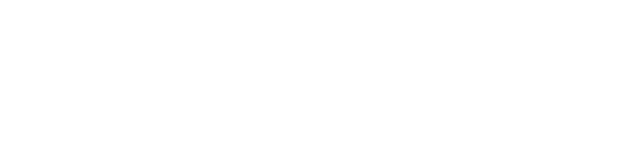
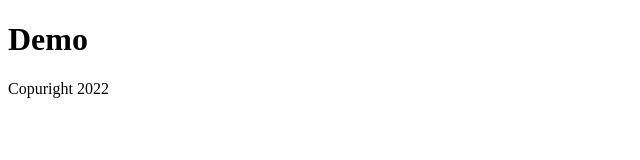
Before and after one commit to sergey-shiryaev/remote-demo, a plain HTML site: page index.html in a window 1280 px wide. Shown: the whole page, without its empty margins (0-640 px from the left). Drawn offline with Linux system fonts and the light colour scheme.

Commit message:
Footer added

```diff
--- a/index.html
+++ b/index.html
@@ -7,6 +7,7 @@
     <title>Document</title>
 </head>
 <body>
-
+    <h1>Demo</h1>
+    <footer>Copuright 2022</footer>
 </body>
 </html>
```
